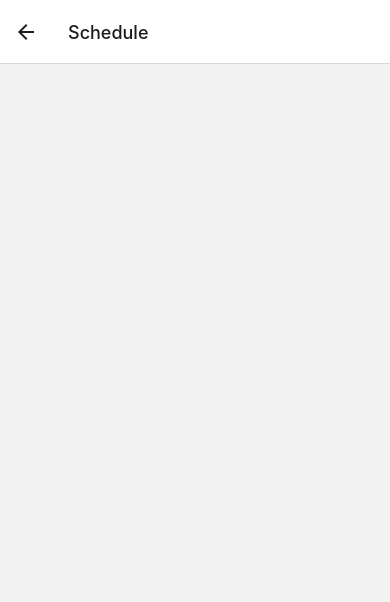
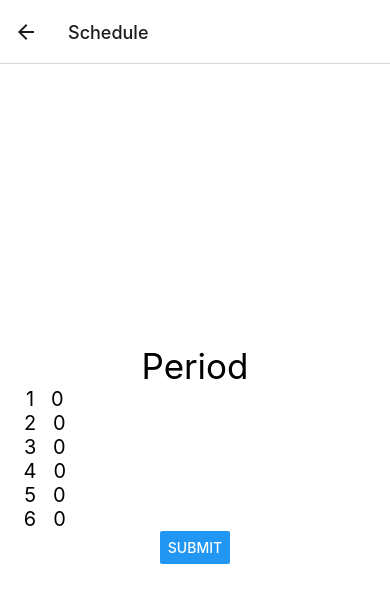
Before and after one commit to bell-boy/School-Map-App, a React Native app: screen /Schedule in a window 390 px wide. Shown: the top 602 px of the page. Built offline with nearby package versions, Linux system fonts and the light colour scheme.

Commit message:
Way to input schedule Fixes #1

```diff
--- a/App.js
+++ b/App.js
@@ -1,25 +1,32 @@
 import { StatusBar } from 'expo-status-bar';
-import { StyleSheet, Text, View } from 'react-native';
-import { useState} from 'react';
+import { StyleSheet, Text, View, DeviceEventEmitter } from 'react-native';
+import { useState, useEffect } from 'react';
 
 import { NavigationContainer, St } from '@react-navigation/native';
 import { createNativeStackNavigator } from '@react-navigation/native-stack';
 
 const Stack = createNativeStackNavigator();
 
+import DataManager from './components/DataManager';
+
 import HomeScreen from './components/HomeScreen';
 import MapScreen from './components/MapScreen';
 import ScheduleScreen from './components/ScheduleScreen';
 
 export default function App() {
-  const [schedule, useSchedule ] = useState()
+  const [schedule, setSchedule ] = useState([0, 0, 0, 0, 0, 0, 0])
+
+  useEffect(() => {
+    DeviceEventEmitter.addListener('event.setSchedule', eventData => setSchedule(eventData), []);
+  })
 
   return (
       <NavigationContainer style={styles.container}>
+        <DataManager storageKey={"@schedule:0.0"} data={schedule} setData={setSchedule}/>
         <Stack.Navigator >
-          <Stack.Screen name="Home" component={HomeScreen}/>
+          <Stack.Screen name="Home" component={HomeScreen} />
           <Stack.Screen name="Map" component={MapScreen} />
-          <Stack.Screen name="Schedule" component={ScheduleScreen} />
+          <Stack.Screen name="Schedule" component={ScheduleScreen} initialParams={{schedule: schedule}}/>
         </Stack.Navigator>
       </NavigationContainer>
   );
--- /dev/null
+++ b/components/DataManager.js
@@ -0,0 +1,43 @@
+import { StatusBar } from 'expo-status-bar';
+import { StyleSheet, Text, View } from 'react-native';
+import { useEffect, useState} from 'react';
+
+import AsyncStorage from '@react-native-async-storage/async-storage';
+
+const storeData = async (key, value) => {
+    try {
+      await AsyncStorage.setItem(key, JSON.stringify(value))
+    } catch (e) {
+      // saving error
+    }
+  }
+
+const getData = async (key) => {
+    try {
+      const jsonValue = await AsyncStorage.getItem(key)
+      return jsonValue != null ? JSON.parse(jsonValue) : null;
+    } catch(e) {
+      // error reading value
+    }
+  }
+
+export default function DataManager({data, setData, storageKey})
+{
+    const [ gotData, setGotData ] = useState(false)
+
+    useEffect(() => {
+        getData(storageKey).then((newData) => {
+            if (newData)
+                setData(newData)
+            setGotData(true)
+        })
+    }, [])
+
+    useEffect(() => {
+        console.log(storageKey, data)
+        if (gotData)
+            storeData(storageKey, data).then(() => {})
+    }, [data])
+
+    return <></>
+}
--- a/components/ScheduleScreen.js
+++ b/components/ScheduleScreen.js
@@ -1,7 +1,64 @@
-import { StyleSheet, Text, View } from 'react-native';
-import { useState } from 'react';
+import { StyleSheet, Text, View, TextInput, Button, DeviceEventEmitter } from 'react-native';
+import { useState, useEffect } from 'react';
 
-export default function ScheduleScreen()
+const range = [0, 1, 2, 3, 4, 5]
+
+function PeriodInput({index, setText, text})
 {
+    return <View key={index} style={styles.inputContainer}>
+            <Text style={styles.PeriodMark}>{(index+1)+"   "}</Text>
+            <TextInput
+                style={styles.periodInput}
+                onChangeText={(newVal) => setText(index, newVal)}
+                value={text}
+                placeholder={"001"}
+                keyboardType="numeric"
+                onFocus={() => setText(index, "")}
+            />
+        </View>
+}
 
+export default function ScheduleScreen({ route })
+{
+    const [schedule, setSchedule ] = useState(route.params.schedule)
+
+    useEffect(() => {
+        DeviceEventEmitter.addListener('event.setSchedule', eventData => setSchedule(eventData), []);
+    })
+    function adjust(index, newvalue)
+    {
+        const newArray = []
+        for (let i = 0; i < 6; i++)
+            newArray.push(index == i ? newvalue:schedule[i])
+        DeviceEventEmitter.emit('event.setSchedule', newArray);
+    }
+
+    console.log("schedule", schedule)
+
+    return <View style={styles.container}>
+        <Text style={styles.inputTitle}>Period</Text>
+        {range.map((index) => <PeriodInput text={schedule[index]} setText={adjust} key={index} index={index}/>)}
+        <Button title="Submit"/>
+    </View>
 }
+
+const styles = StyleSheet.create({
+    container: {
+      flex: 1,
+      backgroundColor: '#fff',
+      alignItems: 'center',
+      justifyContent: 'center',
+    },
+    inputContainer: {
+        flexDirection: "row",
+    },
+    inputTitle: {
+        fontSize: 35
+    },
+    PeriodMark: {
+        fontSize: 20
+    },
+    periodInput: {
+        fontSize: 20
+    }
+  });
--- a/package.json
+++ b/package.json
@@ -9,14 +9,15 @@
     "web": "expo start --web"
   },
   "dependencies": {
+    "@react-native-async-storage/async-storage": "^1.17.10",
     "@react-navigation/native": "^6.0.13",
     "@react-navigation/native-stack": "^6.9.0",
     "expo": "~46.0.13",
     "expo-status-bar": "~1.4.0",
     "react": "18.0.0",
     "react-native": "0.69.6",
-    "react-native-screens": "~3.15.0",
-    "react-native-safe-area-context": "4.3.1"
+    "react-native-safe-area-context": "4.3.1",
+    "react-native-screens": "~3.15.0"
   },
   "devDependencies": {
     "@babel/core": "^7.12.9"
```
Also changed, not shown: 1 other file (tests, documents, lock files or other folders).
